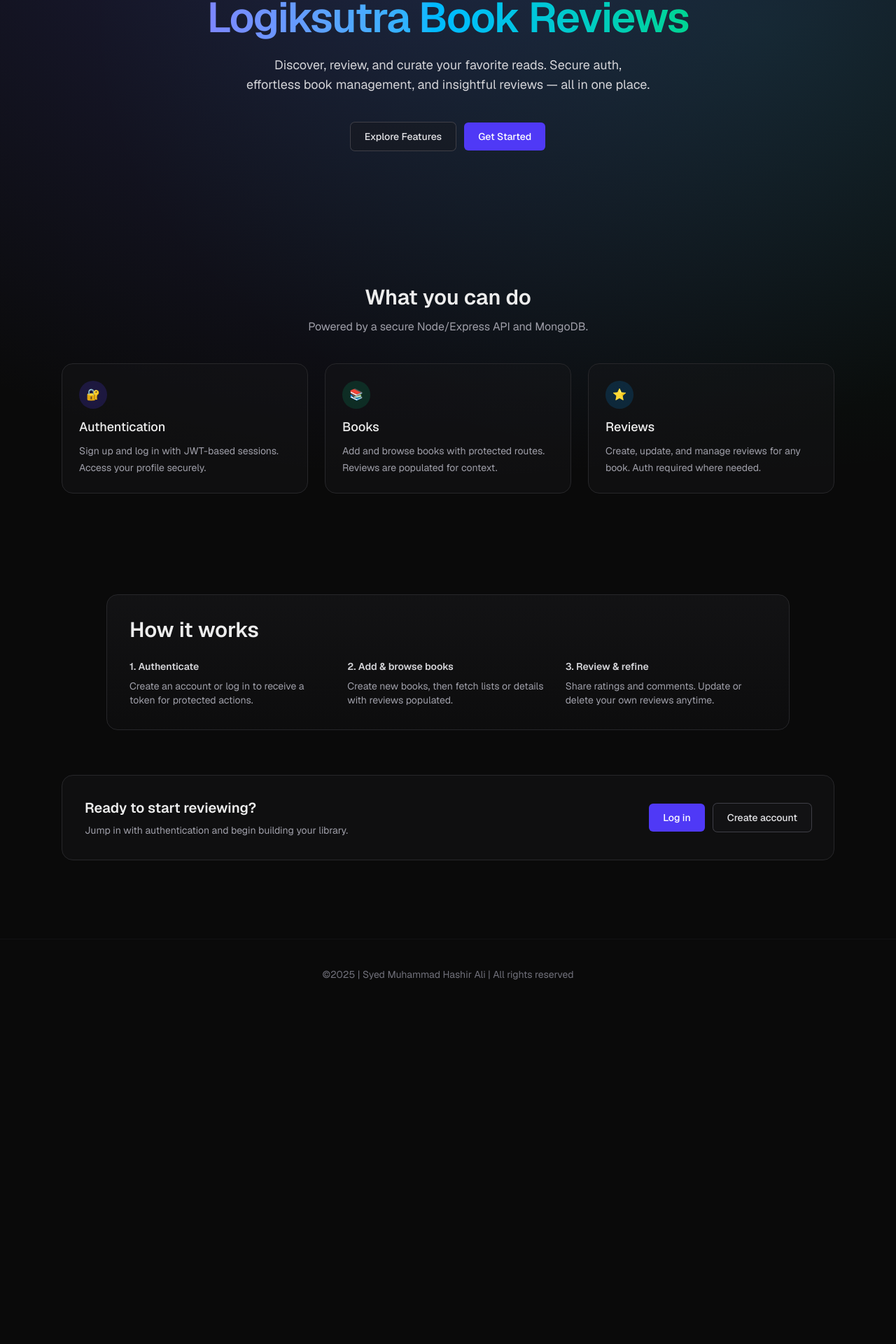
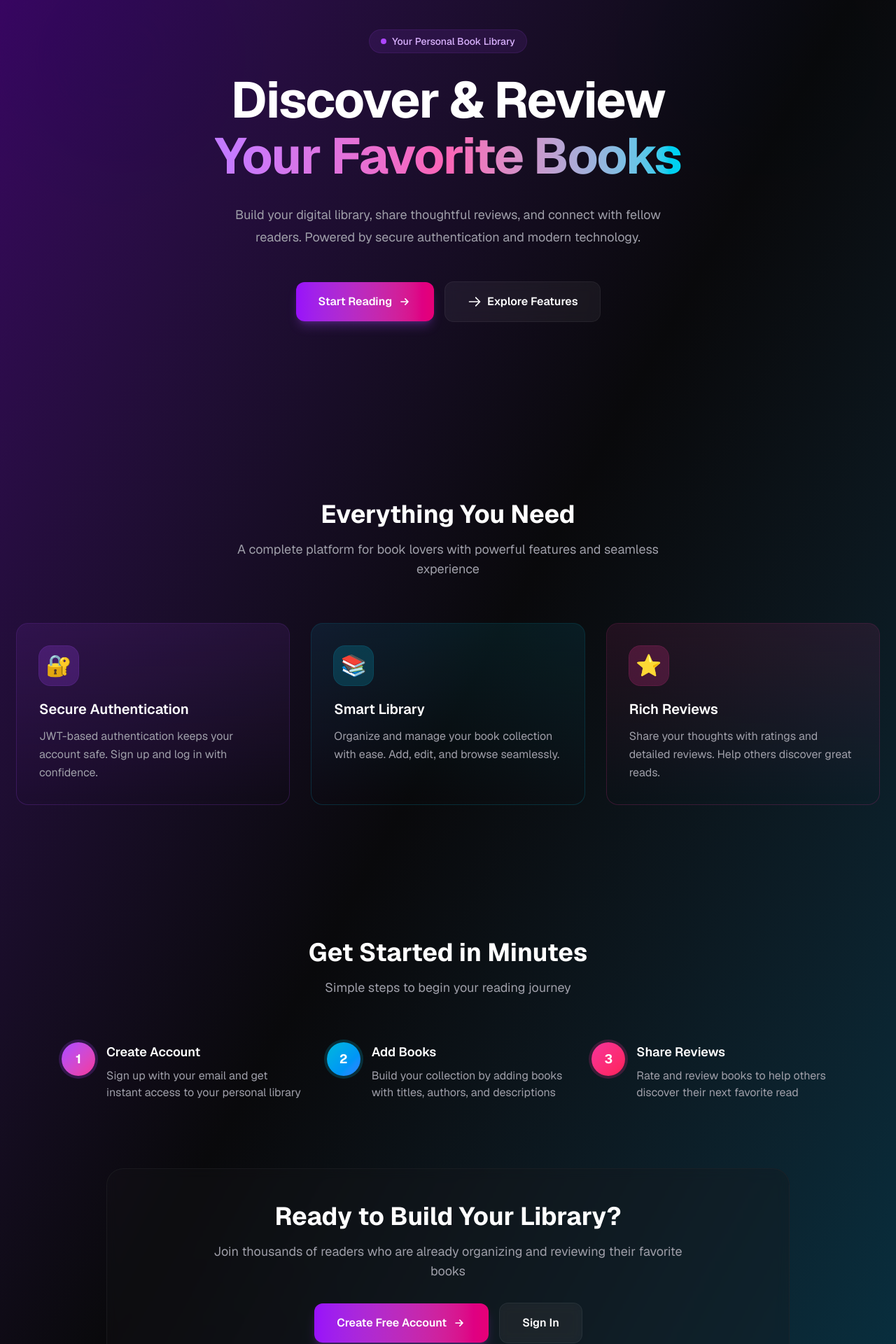
Before and after one commit to pikacoder44/Inkspire---Book-Review-Platform, a Next.js app in the folder frontend/: page / in a window 1280 px wide. Shown: the part 182-2102 px from the top of the page at 70% size. Before the commit the page ends 1624 px from the top, so only its background shows below. Built offline with nearby package versions, Linux system fonts and the light colour scheme.

Commit message:
Redesigned Home page

```diff
--- a/frontend/app/globals.css
+++ b/frontend/app/globals.css
@@ -17,3 +17,30 @@ body {
   color: var(--foreground);
   font-family: Arial, Helvetica, sans-serif;
 }
+
+@keyframes blob {
+  0% {
+    transform: translate(0px, 0px) scale(1);
+  }
+  33% {
+    transform: translate(30px, -50px) scale(1.1);
+  }
+  66% {
+    transform: translate(-20px, 20px) scale(0.9);
+  }
+  100% {
+    transform: translate(0px, 0px) scale(1);
+  }
+}
+
+.animate-blob {
+  animation: blob 7s infinite;
+}
+
+.animation-delay-2000 {
+  animation-delay: 2s;
+}
+
+.animation-delay-4000 {
+  animation-delay: 4s;
+}
--- a/frontend/app/page.jsx
+++ b/frontend/app/page.jsx
@@ -1,36 +1,57 @@
 export default function Home() {
   return (
-    <main className="font-sans min-h-screen relative">
+    <main className="font-sans min-h-screen relative overflow-hidden">
+      {/* Animated Background */}
       <div className="pointer-events-none absolute inset-0 -z-10">
-        <div className="absolute inset-0 bg-[radial-gradient(80rem_60rem_at_50%_-10%,rgba(99,102,241,0.25),transparent),radial-gradient(60rem_40rem_at_85%_10%,rgba(16,185,129,0.12),transparent)]" />
-        <div className="absolute inset-0 bg-gradient-to-b from-transparent via-transparent to-[rgba(10,10,10,0.6)]" />
+        <div className="absolute inset-0 bg-gradient-to-br from-purple-950 via-zinc-950 to-cyan-950" />
+        <div className="absolute top-0 -left-4 w-96 h-96 bg-purple-500/20 rounded-full mix-blend-multiply filter blur-3xl animate-blob" />
+        <div className="absolute top-0 -right-4 w-96 h-96 bg-cyan-500/20 rounded-full mix-blend-multiply filter blur-3xl animate-blob animation-delay-2000" />
+        <div className="absolute -bottom-8 left-20 w-96 h-96 bg-pink-500/20 rounded-full mix-blend-multiply filter blur-3xl animate-blob animation-delay-4000" />
       </div>
+
       {/* Hero */}
-      <section className="relative overflow-hidden">
-        <div className="relative mx-auto max-w-6xl px-6 py-24 sm:py-28">
+      <section className="relative">
+        <div className="relative mx-auto max-w-7xl px-6 py-32 sm:py-40">
           <div className="text-center">
-            <h1 className="text-4xl font-semibold tracking-tight sm:text-6xl">
-              <span className="bg-gradient-to-r from-indigo-400 via-sky-400 to-emerald-400 bg-clip-text text-transparent">
-                Logiksutra Book Reviews
+            {/* Badge */}
+            <div className="inline-flex items-center gap-2 rounded-full bg-purple-500/10 px-4 py-1.5 ring-1 ring-purple-500/20 mb-8">
+              <span className="relative flex h-2 w-2">
+                <span className="animate-ping absolute inline-flex h-full w-full rounded-full bg-purple-400 opacity-75"></span>
+                <span className="relative inline-flex rounded-full h-2 w-2 bg-purple-500"></span>
+              </span>
+              <span className="text-sm font-medium text-purple-300">Your Personal Book Library</span>
+            </div>
+
+            <h1 className="text-5xl font-bold tracking-tight sm:text-7xl mb-6">
+              <span className="block text-white mb-2">Discover & Review</span>
+              <span className="bg-gradient-to-r from-purple-400 via-pink-400 to-cyan-400 bg-clip-text text-transparent">
+                Your Favorite Books
               </span>
             </h1>
-            <p className="mx-auto mt-6 max-w-2xl text-balance text-base leading-7 text-zinc-300 sm:text-lg">
-              Discover, review, and curate your favorite reads. Secure auth,
-              effortless book management, and insightful reviews — all in one
-              place.
+
+            <p className="mx-auto mt-8 max-w-2xl text-lg leading-8 text-zinc-400">
+              Build your digital library, share thoughtful reviews, and connect with fellow readers.
+              Powered by secure authentication and modern technology.
             </p>
-            <div className="mt-10 flex items-center justify-center gap-3">
+
+            <div className="mt-12 flex items-center justify-center gap-4 flex-wrap">
+              <a
+                href="/signup"
+                className="group relative inline-flex items-center gap-2 rounded-xl bg-gradient-to-r from-purple-600 to-pink-600 px-8 py-4 text-base font-semibold text-white shadow-lg shadow-purple-500/25 hover:shadow-xl hover:shadow-purple-500/40 transition-all hover:scale-105"
+              >
+                <span>Start Reading</span>
+                <svg className="w-5 h-5 group-hover:translate-x-1 transition-transform" fill="none" stroke="currentColor" viewBox="0 0 24 24">
+                  <path strokeLinecap="round" strokeLinejoin="round" strokeWidth={2} d="M13 7l5 5m0 0l-5 5m5-5H6" />
+                </svg>
+              </a>
               <a
                 href="#features"
-                className="rounded-md bg-zinc-900/40 ring-1 ring-zinc-700 px-5 py-2.5 text-sm font-medium text-zinc-200 hover:bg-zinc-800/60 transition"
+                className="inline-flex items-center gap-2 rounded-xl bg-white/5 px-8 py-4 text-base font-semibold text-white ring-1 ring-white/10 hover:bg-white/10 transition-all backdrop-blur-sm"
               >
-                Explore Features
-              </a>
-              <a
-                href="#get-started"
-                className="rounded-md bg-indigo-600 px-5 py-2.5 text-sm font-medium text-white hover:bg-indigo-500 transition"
-              >
-                Get Started
+                <svg className="w-5 h-5" fill="none" stroke="currentColor" viewBox="0 0 24 24">
+                  <path strokeLinecap="round" strokeLinejoin="round" strokeWidth={2} d="M14 5l7 7m0 0l-7 7m7-7H3" />
+                </svg>
+                <span>Explore Features</span>
               </a>
             </div>
           </div>
@@ -38,110 +59,145 @@ export default function Home() {
       </section>
 
       {/* Features */}
-      <section id="features" className="mx-auto max-w-6xl px-6 py-16 sm:py-20">
-        <div className="mb-10 text-center">
-          <h2 className="text-2xl font-semibold sm:text-3xl">
-            What you can do
+      <section id="features" className="relative mx-auto max-w-7xl px-6 py-24">
+        <div className="text-center mb-16">
+          <h2 className="text-3xl font-bold sm:text-4xl text-white mb-4">
+            Everything You Need
           </h2>
-          <p className="mt-3 text-zinc-400">
-            Powered by a secure Node/Express API and MongoDB.
+          <p className="text-lg text-zinc-400 max-w-2xl mx-auto">
+            A complete platform for book lovers with powerful features and seamless experience
           </p>
         </div>
-        <div className="grid gap-6 sm:grid-cols-2 lg:grid-cols-3">
-          <div className="rounded-2xl border border-zinc-800 bg-zinc-900/40 p-6 hover:border-zinc-700 transition flex flex-col ">
-            <div className="mb-3 inline-flex h-10 w-10 items-center justify-center rounded-full bg-indigo-600/20 text-indigo-300">
+
+        <div className="grid gap-8 md:grid-cols-2 lg:grid-cols-3">
+          {/* Feature 1 */}
+          <div className="group relative rounded-2xl bg-gradient-to-b from-purple-500/10 to-transparent p-8 ring-1 ring-purple-500/20 hover:ring-purple-500/40 transition-all hover:scale-105">
+            <div className="absolute inset-0 rounded-2xl bg-gradient-to-b from-purple-500/5 to-transparent opacity-0 group-hover:opacity-100 transition-opacity" />
+            <div className="relative">
+              <div className="inline-flex h-14 w-14 items-center justify-center rounded-2xl bg-purple-500/20 text-3xl mb-5 ring-1 ring-purple-500/30">
                 🔐
               </div>
-            <h3 className="text-lg font-medium">Authentication</h3>
-            <p className="mt-2 text-sm leading-6 text-zinc-400">
-              Sign up and log in with JWT-based sessions. Access your profile
-              securely.
-            </p>
-          </div>
-          <div className="rounded-2xl border border-zinc-800 bg-zinc-900/40 p-6 hover:border-zinc-700 transition">
-            <div className="mb-3 inline-flex h-10 w-10 items-center justify-center rounded-full bg-emerald-600/20 text-emerald-300">
-              📚
-            </div>
-            <h3 className="text-lg font-medium">Books</h3>
-            <p className="mt-2 text-sm leading-6 text-zinc-400">
-              Add and browse books with protected routes. Reviews are populated
-              for context.
-            </p>
-          </div>
-          <div className="rounded-2xl border border-zinc-800 bg-zinc-900/40 p-6 hover:border-zinc-700 transition">
-            <div className="mb-3 inline-flex h-10 w-10 items-center justify-center rounded-full bg-sky-600/20 text-sky-300">
-              ⭐
-            </div>
-            <h3 className="text-lg font-medium">Reviews</h3>
-            <p className="mt-2 text-sm leading-6 text-zinc-400">
-              Create, update, and manage reviews for any book. Auth required
-              where needed.
+              <h3 className="text-xl font-semibold text-white mb-3">Secure Authentication</h3>
+              <p className="text-zinc-400 leading-relaxed">
+                JWT-based authentication keeps your account safe. Sign up and log in with confidence.
               </p>
             </div>
           </div>
-      </section>
 
-      {/* How it works */}
-      <section className="mx-auto max-w-5xl px-6 py-12 sm:py-16">
-        <div className="rounded-2xl border border-zinc-800 bg-gradient-to-b from-zinc-900/60 to-zinc-900/20 p-8">
-          <h2 className="text-2xl font-semibold sm:text-3xl">How it works</h2>
-          <div className="mt-6 grid gap-6 sm:grid-cols-3">
-            <div>
-              <div className="text-sm font-semibold text-zinc-300">
-                1. Authenticate
+          {/* Feature 2 */}
+          <div className="group relative rounded-2xl bg-gradient-to-b from-cyan-500/10 to-transparent p-8 ring-1 ring-cyan-500/20 hover:ring-cyan-500/40 transition-all hover:scale-105">
+            <div className="absolute inset-0 rounded-2xl bg-gradient-to-b from-cyan-500/5 to-transparent opacity-0 group-hover:opacity-100 transition-opacity" />
+            <div className="relative">
+              <div className="inline-flex h-14 w-14 items-center justify-center rounded-2xl bg-cyan-500/20 text-3xl mb-5 ring-1 ring-cyan-500/30">
+                📚
               </div>
-              <p className="mt-2 text-sm text-zinc-400">
-                Create an account or log in to receive a token for protected
-                actions.
+              <h3 className="text-xl font-semibold text-white mb-3">Smart Library</h3>
+              <p className="text-zinc-400 leading-relaxed">
+                Organize and manage your book collection with ease. Add, edit, and browse seamlessly.
               </p>
             </div>
-            <div>
-              <div className="text-sm font-semibold text-zinc-300">
-                2. Add & browse books
           </div>
-              <p className="mt-2 text-sm text-zinc-400">
-                Create new books, then fetch lists or details with reviews
-                populated.
-              </p>
+
+          {/* Feature 3 */}
+          <div className="group relative rounded-2xl bg-gradient-to-b from-pink-500/10 to-transparent p-8 ring-1 ring-pink-500/20 hover:ring-pink-500/40 transition-all hover:scale-105">
+            <div className="absolute inset-0 rounded-2xl bg-gradient-to-b from-pink-500/5 to-transparent opacity-0 group-hover:opacity-100 transition-opacity" />
+            <div className="relative">
+              <div className="inline-flex h-14 w-14 items-center justify-center rounded-2xl bg-pink-500/20 text-3xl mb-5 ring-1 ring-pink-500/30">
+                ⭐
               </div>
-            <div>
-              <div className="text-sm font-semibold text-zinc-300">
-                3. Review & refine
-              </div>
-              <p className="mt-2 text-sm text-zinc-400">
-                Share ratings and comments. Update or delete your own reviews
-                anytime.
+              <h3 className="text-xl font-semibold text-white mb-3">Rich Reviews</h3>
+              <p className="text-zinc-400 leading-relaxed">
+                Share your thoughts with ratings and detailed reviews. Help others discover great reads.
               </p>
             </div>
           </div>
         </div>
       </section>
 
-      {/* CTA */}
-      <section
-        id="get-started"
-        className="mx-auto max-w-6xl px-6 pb-24 sm:pb-28"
-      >
-        <div className="flex flex-col items-center justify-between gap-6 rounded-2xl border border-zinc-800 bg-zinc-900/40 p-8 sm:flex-row">
-          <div>
-            <h3 className="text-xl font-semibold">Ready to start reviewing?</h3>
-            <p className="mt-2 text-sm text-zinc-400">
-              Jump in with authentication and begin building your library.
+      {/* How it works */}
+      <section className="relative mx-auto max-w-6xl px-6 py-24">
+        <div className="text-center mb-16">
+          <h2 className="text-3xl font-bold sm:text-4xl text-white mb-4">
+            Get Started in Minutes
+          </h2>
+          <p className="text-lg text-zinc-400">
+            Simple steps to begin your reading journey
           </p>
         </div>
-          <div className="flex gap-3">
+
+        <div className="grid gap-8 md:grid-cols-3">
+          <div className="relative">
+            <div className="flex items-start gap-4">
+              <div className="flex-shrink-0 w-12 h-12 rounded-full bg-gradient-to-br from-purple-500 to-pink-500 flex items-center justify-center text-white font-bold text-lg ring-4 ring-purple-500/20">
+                1
+              </div>
+              <div>
+                <h3 className="text-lg font-semibold text-white mb-2">Create Account</h3>
+                <p className="text-zinc-400">
+                  Sign up with your email and get instant access to your personal library
+                </p>
+              </div>
+            </div>
+          </div>
+
+          <div className="relative">
+            <div className="flex items-start gap-4">
+              <div className="flex-shrink-0 w-12 h-12 rounded-full bg-gradient-to-br from-cyan-500 to-blue-500 flex items-center justify-center text-white font-bold text-lg ring-4 ring-cyan-500/20">
+                2
+              </div>
+              <div>
+                <h3 className="text-lg font-semibold text-white mb-2">Add Books</h3>
+                <p className="text-zinc-400">
+                  Build your collection by adding books with titles, authors, and descriptions
+                </p>
+              </div>
+            </div>
+          </div>
+
+          <div className="relative">
+            <div className="flex items-start gap-4">
+              <div className="flex-shrink-0 w-12 h-12 rounded-full bg-gradient-to-br from-pink-500 to-rose-500 flex items-center justify-center text-white font-bold text-lg ring-4 ring-pink-500/20">
+                3
+              </div>
+              <div>
+                <h3 className="text-lg font-semibold text-white mb-2">Share Reviews</h3>
+                <p className="text-zinc-400">
+                  Rate and review books to help others discover their next favorite read
+                </p>
+              </div>
+            </div>
+          </div>
+        </div>
+      </section>
+
+      {/* CTA */}
+      <section id="get-started" className="relative mx-auto max-w-5xl px-6 pb-32">
+        <div className="relative rounded-3xl border border-zinc-800/50 bg-zinc-900/30 backdrop-blur-sm p-12">
+          <div className="text-center">
+            <h2 className="text-3xl font-bold text-white sm:text-4xl mb-4">
+              Ready to Build Your Library?
+            </h2>
+            <p className="text-lg text-zinc-400 mb-8 max-w-2xl mx-auto">
+              Join thousands of readers who are already organizing and reviewing their favorite books
+            </p>
+
+            <div className="flex items-center justify-center gap-4 flex-wrap">
+              <a
+                href="/signup"
+                className="inline-flex items-center gap-2 rounded-xl bg-gradient-to-r from-purple-600 to-pink-600 px-8 py-4 text-base font-semibold text-white shadow-lg shadow-purple-500/25 hover:shadow-xl hover:shadow-purple-500/40 transition-all hover:scale-105"
+              >
+                <span>Create Free Account</span>
+                <svg className="w-5 h-5" fill="none" stroke="currentColor" viewBox="0 0 24 24">
+                  <path strokeLinecap="round" strokeLinejoin="round" strokeWidth={2} d="M13 7l5 5m0 0l-5 5m5-5H6" />
+                </svg>
+              </a>
               <a
                 href="/login"
-              className="rounded-md bg-indigo-600 px-5 py-2.5 text-sm font-medium text-white hover:bg-indigo-500 transition"
+                className="inline-flex items-center gap-2 rounded-xl bg-white/5 px-8 py-4 text-base font-semibold text-white ring-1 ring-white/10 hover:bg-white/10 transition-all backdrop-blur-sm"
               >
-              Log in
+                <span>Sign In</span>
               </a>
-            <a
-              href="/signup"
-              className="rounded-md bg-zinc-900/40 ring-1 ring-zinc-700 px-5 py-2.5 text-sm font-medium text-zinc-200 hover:bg-zinc-800/60 transition"
-            >
-              Create account
-            </a>
+            </div>
           </div>
         </div>
       </section>
```
Lines whose indentation alone changed are shown as unchanged.
